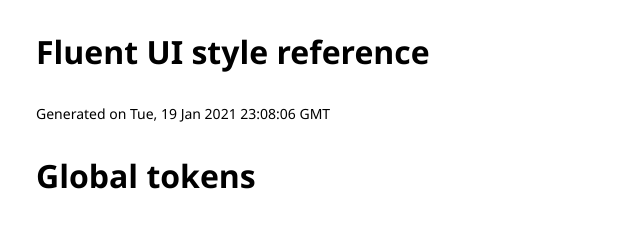
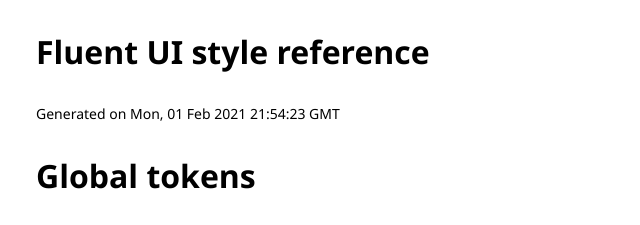
Before and after one commit to TravisSpomer/fluentui-token-repo-example, a plain HTML site: page index.html in a window 1280 px wide. Shown: the top 225 px of the page, 0-640 px from the left. Drawn offline with Linux system fonts and the light colour scheme.

Commit message:
deploy: f5e6438c099fa6808a9faea03d08770f18f3ee97

```diff
--- a/index.html
+++ b/index.html
@@ -129,7 +129,7 @@
 
 <h1>Fluent UI style reference</h1>
 
-<p>Generated on <time datetime="2021-01-19T23:08:06.697Z">Tue, 19 Jan 2021 23:08:06 GMT</time></p>
+<p>Generated on <time datetime="2021-02-01T21:54:23.994Z">Mon, 01 Feb 2021 21:54:23 GMT</time></p>
 
 <h1>Global tokens</h1>
 
```
